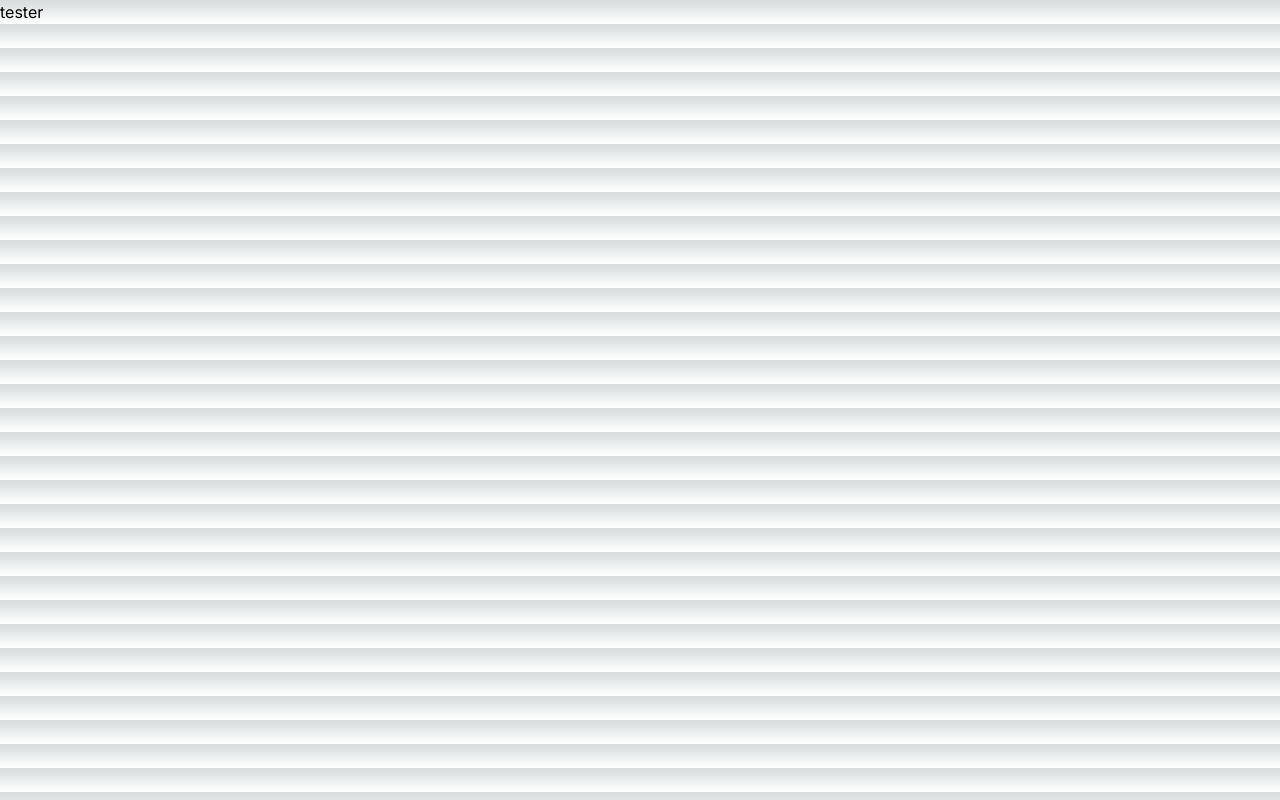
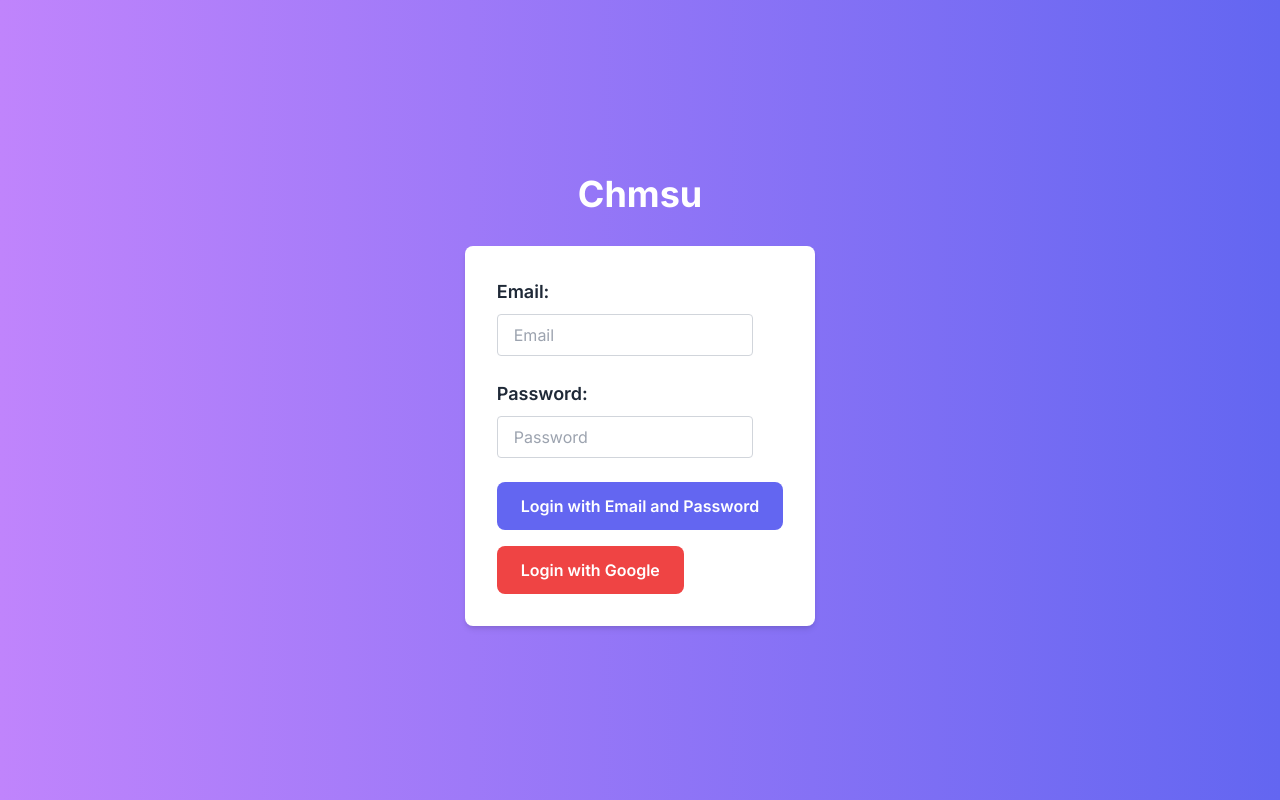
Before and after one commit to devtrionegros/chmsu-talisay, a Next.js app: page / in a window 1280 px wide. Before the commit this address had no page. Built offline with nearby package versions, Linux system fonts and the light colour scheme.

Commit message:
add login page and loader

```diff
--- a/app/globals.css
+++ b/app/globals.css
@@ -24,4 +24,5 @@ body {
       rgb(var(--background-end-rgb))
     )
     rgb(var(--background-start-rgb));
+    height: 100vh;
 }
--- a/app/login/page.tsx
+++ b/app/login/page.tsx
@@ -1,11 +1,13 @@
 import React from "react";
 import LoginComponent from "@/components/login";
-const Login = () => {
+
+
+const LoginPage: React.FC = () => {
   return (
-    <div>
+    <div className="bg-gray-100 min-h-screen">
       <LoginComponent />
     </div>
   );
 };
 
-export default Login;
+export default LoginPage;
--- a/app/page.tsx
+++ b/app/page.tsx
@@ -1,123 +1,32 @@
 "use client";
 import Image from "next/image";
-import { useEffect } from "react";
 import { useRouter } from "next/navigation";
+import Loader from "@/components/loader";
+import { useEffect, useState } from "react";
+import LoginComponent from "@/components/login";
+
 export default function Home() {
+  const [loading, setLoading] = useState(true);
   const router = useRouter();
 
   useEffect(() => {
-    router.push("/login");
-  }, [router]);
+    setTimeout(() => {
+      setLoading(false);
+    }, 2000);
+    // router.push("/login");
+  }, []);
 
   return (
     <main className="">
-      <h1>tester</h1>
+       {loading ? (
+        <Loader />
+      ) : (
+        <div className="bg-gray-100 min-h-screen">
+          <LoginComponent />
+        </div>
+      )}
 
-      {/* <div className="z-10 w-full max-w-5xl items-center justify-between font-mono text-sm lg:flex">
-        <p className="fixed left-0 top-0 flex w-full justify-center border-b border-gray-300 bg-gradient-to-b from-zinc-200 pb-6 pt-8 backdrop-blur-2xl dark:border-neutral-800 dark:bg-zinc-800/30 dark:from-inherit lg:static lg:w-auto  lg:rounded-xl lg:border lg:bg-gray-200 lg:p-4 lg:dark:bg-zinc-800/30">
-          Get started by editing&nbsp;
-          <code className="font-mono font-bold">app/page.tsx</code>
-        </p>
-        <div className="fixed bottom-0 left-0 flex h-48 w-full items-end justify-center bg-gradient-to-t from-white via-white dark:from-black dark:via-black lg:static lg:h-auto lg:w-auto lg:bg-none">
-          <a
-            className="pointer-events-none flex place-items-center gap-2 p-8 lg:pointer-events-auto lg:p-0"
-            href="https://vercel.com?utm_source=create-next-app&utm_medium=appdir-template&utm_campaign=create-next-app"
-            target="_blank"
-            rel="noopener noreferrer"
-          >
-            By{' '}
-            <Image
-              src="/vercel.svg"
-              alt="Vercel Logo"
-              className="dark:invert"
-              width={100}
-              height={24}
-              priority
-            />
-          </a>
-        </div>
-      </div>
 
-      <div className="relative flex place-items-center before:absolute before:h-[300px] before:w-[480px] before:-translate-x-1/2 before:rounded-full before:bg-gradient-radial before:from-white before:to-transparent before:blur-2xl before:content-[''] after:absolute after:-z-20 after:h-[180px] after:w-[240px] after:translate-x-1/3 after:bg-gradient-conic after:from-sky-200 after:via-blue-200 after:blur-2xl after:content-[''] before:dark:bg-gradient-to-br before:dark:from-transparent before:dark:to-blue-700 before:dark:opacity-10 after:dark:from-sky-900 after:dark:via-[#0141ff] after:dark:opacity-40 before:lg:h-[360px]">
-        <Image
-          className="relative dark:drop-shadow-[0_0_0.3rem_#ffffff70] dark:invert"
-          src="/next.svg"
-          alt="Next.js Logo"
-          width={180}
-          height={37}
-          priority
-        />
-      </div>
-
-      <div className="mb-32 grid text-center lg:mb-0 lg:grid-cols-4 lg:text-left">
-        <a
-          href="https://nextjs.org/docs?utm_source=create-next-app&utm_medium=appdir-template&utm_campaign=create-next-app"
-          className="group rounded-lg border border-transparent px-5 py-4 transition-colors hover:border-gray-300 hover:bg-gray-100 hover:dark:border-neutral-700 hover:dark:bg-neutral-800/30"
-          target="_blank"
-          rel="noopener noreferrer"
-        >
-          <h2 className={`mb-3 text-2xl  font-semibold`}>
-            Docs{' '}
-            <span className="inline-block transition-transform group-hover:translate-x-1 motion-reduce:transform-none">
-              -&gt;
-            </span>
-          </h2>
-          <p className={`m-0 max-w-[30ch] text-sm opacity-50`}>
-            Find in-depth information about Next.js features and API.
-          </p>
-        </a>
-
-        <a
-          href="https://nextjs.org/learn?utm_source=create-next-app&utm_medium=appdir-template-tw&utm_campaign=create-next-app"
-          className="group rounded-lg border border-transparent px-5 py-4 transition-colors hover:border-gray-300 hover:bg-gray-100 hover:dark:border-neutral-700 hover:dark:bg-neutral-800 hover:dark:bg-opacity-30"
-          target="_blank"
-          rel="noopener noreferrer"
-        >
-          <h2 className={`mb-3 text-2xl font-semibold`}>
-            Learn{' '}
-            <span className="inline-block transition-transform group-hover:translate-x-1 motion-reduce:transform-none">
-              -&gt;
-            </span>
-          </h2>
-          <p className={`m-0 max-w-[30ch] text-sm opacity-50`}>
-            Learn about Next.js in an interactive course with&nbsp;quizzes!
-          </p>
-        </a>
-
-        <a
-          href="https://vercel.com/templates?framework=next.js&utm_source=create-next-app&utm_medium=appdir-template&utm_campaign=create-next-app"
-          className="group rounded-lg border border-transparent px-5 py-4 transition-colors hover:border-gray-300 hover:bg-gray-100 hover:dark:border-neutral-700 hover:dark:bg-neutral-800/30"
-          target="_blank"
-          rel="noopener noreferrer"
-        >
-          <h2 className={`mb-3 text-2xl font-semibold`}>
-            Templates{' '}
-            <span className="inline-block transition-transform group-hover:translate-x-1 motion-reduce:transform-none">
-              -&gt;
-            </span>
-          </h2>
-          <p className={`m-0 max-w-[30ch] text-sm opacity-50`}>
-            Explore the Next.js 13 playground.
-          </p>
-        </a>
-
-        <a
-          href="https://vercel.com/new?utm_source=create-next-app&utm_medium=appdir-template&utm_campaign=create-next-app"
-          className="group rounded-lg border border-transparent px-5 py-4 transition-colors hover:border-gray-300 hover:bg-gray-100 hover:dark:border-neutral-700 hover:dark:bg-neutral-800/30"
-          target="_blank"
-          rel="noopener noreferrer"
-        >
-          <h2 className={`mb-3 text-2xl font-semibold`}>
-            Deploy{' '}
-            <span className="inline-block transition-transform group-hover:translate-x-1 motion-reduce:transform-none">
-              -&gt;
-            </span>
-          </h2>
-          <p className={`m-0 max-w-[30ch] text-sm opacity-50`}>
-            Instantly deploy your Next.js site to a shareable URL with Vercel.
-          </p>
-        </a>
-      </div> */}
     </main>
   );
 }
--- /dev/null
+++ b/components/loader/index.tsx
@@ -0,0 +1,11 @@
+import React from 'react';
+
+const Loader: React.FC = () => {
+  return (
+    <div className="flex items-center justify-center h-screen">
+      <div className="animate-spin rounded-full h-16 w-16 border-t-2 border-b-2 border-gray-900"></div>
+    </div>
+  );
+};
+
+export default Loader;
--- a/components/login/index.tsx
+++ b/components/login/index.tsx
@@ -1,7 +1,73 @@
-import React from "react";
+"use client"
+import { useState } from 'react';
 
-const LoginComponent = () => {
-  return <div>LoginComponent</div>;
+const Login: React.FC = () => {
+  const [loggedIn, setLoggedIn] = useState(false);
+  const [email, setEmail] = useState('');
+  const [password, setPassword] = useState('');
+
+  const handleEmailChange = (e: React.ChangeEvent<HTMLInputElement>) => {
+    setEmail(e.target.value);
+  };
+
+  const handlePasswordChange = (e: React.ChangeEvent<HTMLInputElement>) => {
+    setPassword(e.target.value);
+  };
+
+  const handleSubmit = (e: React.FormEvent<HTMLFormElement>) => {
+    e.preventDefault();
+    // Perform login logic here with email and password
+    setLoggedIn(true);
+  };
+
+  const handleGoogleLogin = () => {
+    // Perform Google login logic here
+    setLoggedIn(true);
+  };
+
+  return (
+    <div className="flex flex-col items-center justify-center h-screen bg-gradient-to-r from-purple-400 to-indigo-500">
+      <h1 className="text-4xl font-bold text-white mb-8">Chmsu</h1>
+      {loggedIn ? (
+        <p className="text-white text-xl">You are logged in!</p>
+      ) : (
+        <form onSubmit={handleSubmit} className="bg-white rounded-lg shadow-md p-8">
+          <div className="mb-6">
+            <label htmlFor="email" className="text-gray-800 text-lg font-semibold mb-2 block">Email:</label>
+            <input
+              type="email"
+              id="email"
+              placeholder="Email"
+              value={email}
+              onChange={handleEmailChange}
+              className="border border-gray-300 rounded px-4 py-2 w-64 focus:outline-none focus:ring-2 focus:ring-indigo-500"
+              required
+            />
+          </div>
+          <div className="mb-6">
+            <label htmlFor="password" className="text-gray-800 text-lg font-semibold mb-2 block">Password:</label>
+            <input
+              type="password"
+              id="password"
+              placeholder="Password"
+              value={password}
+              onChange={handlePasswordChange}
+              className="border border-gray-300 rounded px-4 py-2 w-64 focus:outline-none focus:ring-2 focus:ring-indigo-500"
+              required
+            />
+          </div>
+          <button type="submit" className="bg-indigo-500 hover:bg-indigo-600 text-white px-6 py-3 rounded-lg font-semibold">
+            Login with Email and Password
+          </button>
+          <div className="mt-4">
+            <button onClick={handleGoogleLogin} className="bg-red-500 hover:bg-red-600 text-white px-6 py-3 rounded-lg font-semibold">
+              Login with Google
+            </button>
+          </div>
+        </form>
+      )}
+    </div>
+  );
 };
 
-export default LoginComponent;
+export default Login;
```
Also changed, not shown: package.json (+6 -6 lines), 1 other file (tests, documents, lock files or other folders).
